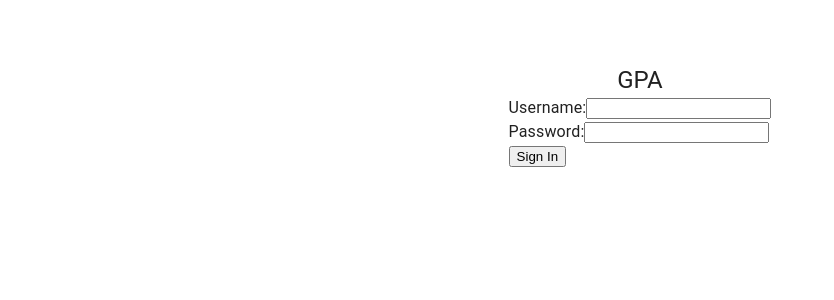
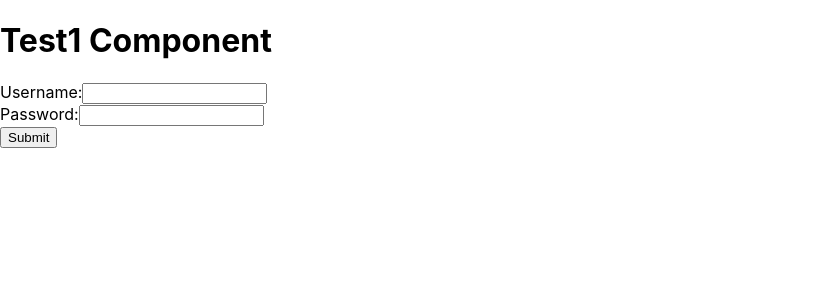
Before and after one commit to bkyappworks/accountingapp, a React (Create React App) app in the folder my-react-app/: page /login in a window 1280 px wide. Shown: the top 300 px of the page, without its empty margins (0-834 px from the left). Built offline with nearby package versions, Linux system fonts and the light colour scheme.

Commit message:
fix login form

```diff
--- a/my-react-app/src/Login.js
+++ b/my-react-app/src/Login.js
@@ -39,21 +39,8 @@ const Login = () => {
   }
 
   return (
-    <ThemeProvider theme={theme}>
-      <Container component="main" maxWidth="xs">
-      <CssBaseline />
-        <Box
-            sx={{
-              marginTop: 8,
-              display: 'flex',
-              flexDirection: 'column',
-              alignItems: 'center',
-            }}
-        >
-        <Typography component="h1" variant="h5">
-          GPA
-        </Typography>
     <div>
+      <h1>Test1 Component</h1>
       <form onSubmit={handleSubmit}>
         <div>
           <label htmlFor="username">Username:</label>
@@ -63,13 +50,40 @@ const Login = () => {
           <label htmlFor="password">Password:</label>
           <input type="password" id="password" name="password" value={formData.password} onChange={handleInputChange} />
         </div>
-
-            <button type="submit">Sign In</button>
+        <button type="submit">Submit</button>
       </form>
     </div>
-        </Box>
-      </Container>
-    </ThemeProvider>
+    // <ThemeProvider theme={theme}>
+    //   <Container component="main" maxWidth="xs">
+    //   <CssBaseline />
+    //     <Box
+    //         sx={{
+    //           marginTop: 8,
+    //           display: 'flex',
+    //           flexDirection: 'column',
+    //           alignItems: 'center',
+    //         }}
+    //     >
+    //     <Typography component="h1" variant="h5">
+    //       GPA
+    //     </Typography>
+    //     <div>
+    //       <form onSubmit={handleSubmit}>
+    //         <div>
+    //           <label htmlFor="username">Username:</label>
+    //           <input type="text" id="username" name="username" value={formData.username} onChange={handleInputChange} />
+    //         </div>
+    //         <div>
+    //           <label htmlFor="password">Password:</label>
+    //           <input type="password" id="password" name="password" value={formData.password} onChange={handleInputChange} />
+    //         </div>
+
+    //         <button type="submit">Sign In</button>
+    //       </form>
+    //     </div>
+    //     </Box>
+    //   </Container>
+    // </ThemeProvider>
   );
 };
 
```
Also changed, not shown: 1 other file (tests, documents, lock files or other folders). Lines whose indentation alone changed are shown as unchanged.
